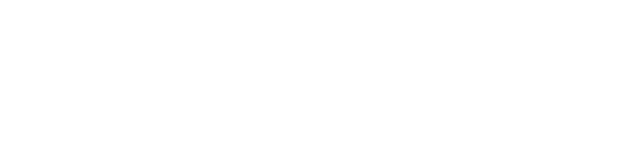
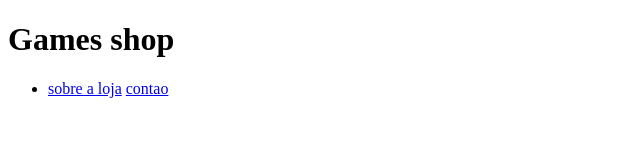
Before and after one commit to Renattoh/Primeiro-Projeto-site-gamer, a plain HTML site: page Index.html in a window 1280 px wide. Shown: the whole page, without its empty margins (0-640 px from the left). Drawn offline with Linux system fonts and the light colour scheme.

Commit message:
Primeiros links

```diff
--- a/Index.html
+++ b/Index.html
@@ -6,6 +6,14 @@
     <title>Games Shop - A sua loja de games</title>
 </head>
 <body>
-
+    <header>
+        <h1>Games shop</h1>
+    </header>
+    <ul>
+        <li>
+            <a href="#">sobre a loja</a>
+            <a href="#">contao</a>
+        </li>
+    </ul>
 </body>
 </html>
```
